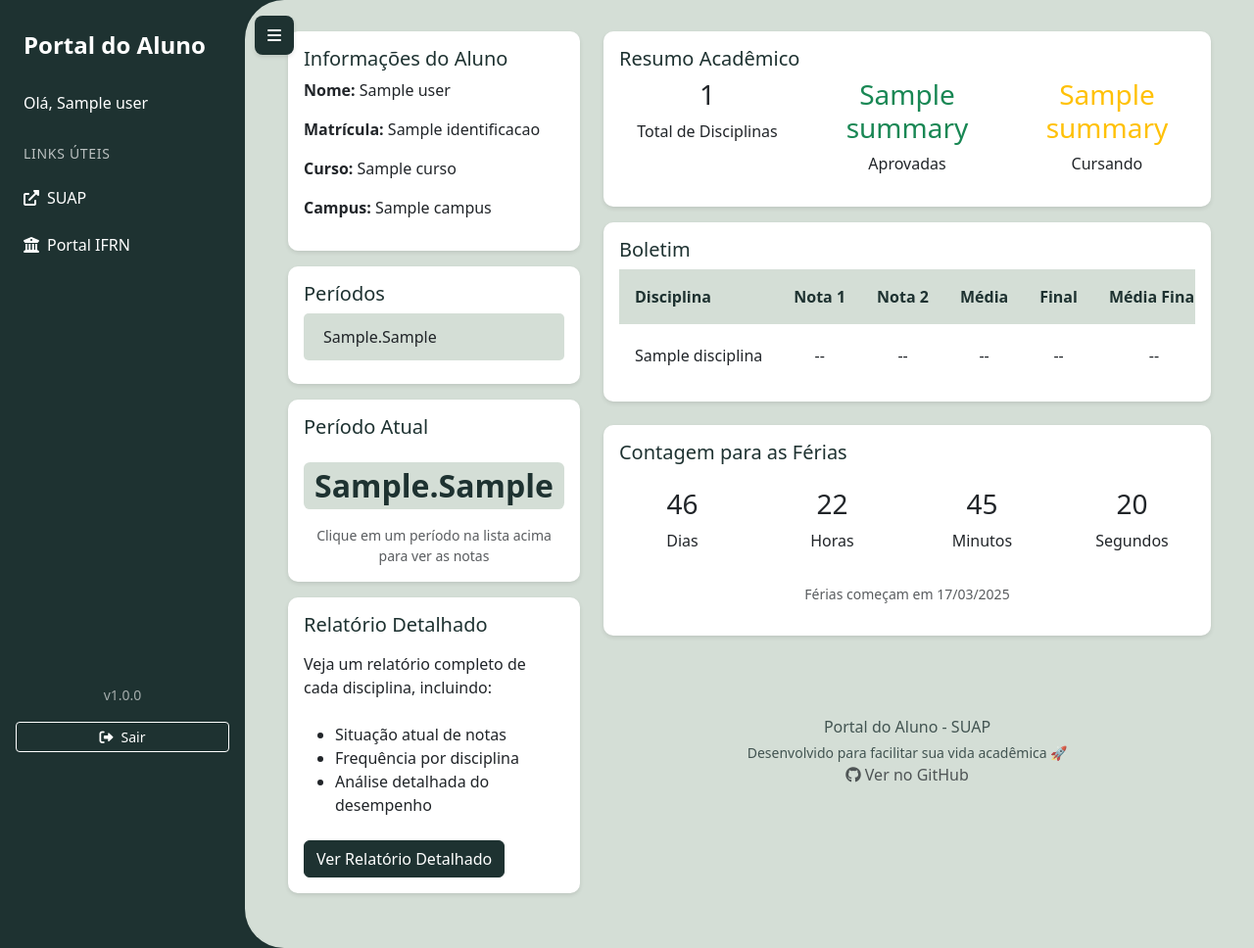
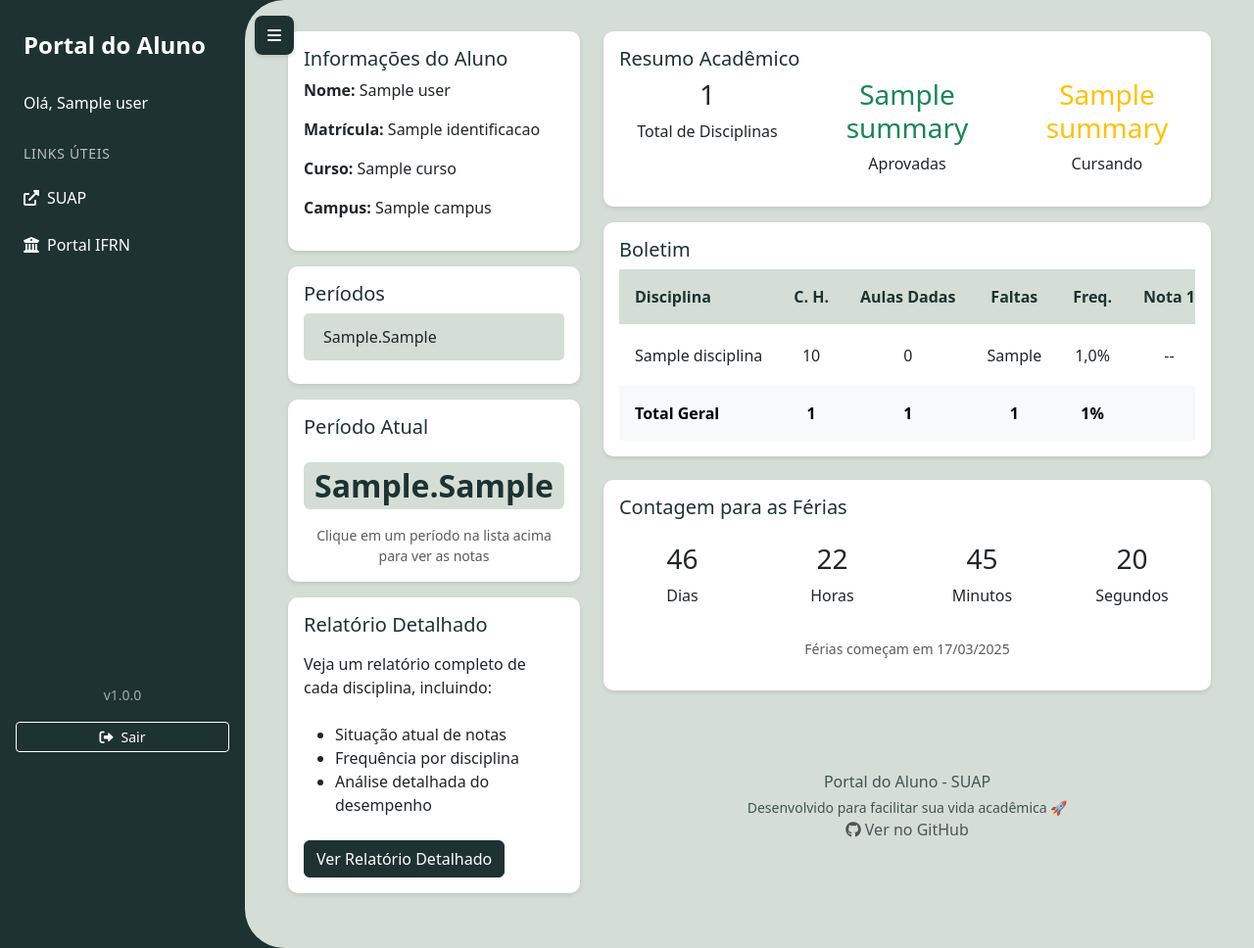
Before and after one commit to ErisvaldoBalbino/portaldoalunosuap, a Django app: template portal_estudante/templates/portal_estudante/dashboard.html in a window 1280 px wide. Shown: the whole page at 98% size. Run offline with Django 5.2, Linux system fonts and the light colour scheme; the template is opened without the code that fills it: most values are stand-ins (such as "Sample title", 1, 10 or a date in 2020).

Commit message:
feat: adiciona linha de total aulas/freq na tabela de boletim

```diff
--- a/portal_estudante/templates/portal_estudante/dashboard.html
+++ b/portal_estudante/templates/portal_estudante/dashboard.html
@@ -1,4 +1,5 @@
 {% load static %}
+{% load custom_filters %}
 <!DOCTYPE html>
 <html lang="pt-BR">
 <head>
@@ -188,28 +189,33 @@
                                         <thead>
                                             <tr>
                                                 <th class="border-0">Disciplina</th>
+                                                <th class="border-0 text-center">C. H.</th>
+                                                <th class="border-0 text-center">Aulas Dadas</th>
+                                                <th class="border-0 text-center">Faltas</th>
+                                                <th class="border-0 text-center">Freq.</th>
                                                 <th class="border-0 text-center">Nota 1</th>
                                                 <th class="border-0 text-center">Nota 2</th>
                                                 <th class="border-0 text-center">Média</th>
                                                 <th class="border-0 text-center">Final</th>
                                                 <th class="border-0 text-center">Média Final</th>
-                                                <th class="border-0 text-center">Faltas</th>
-                                                <th class="border-0 text-center">Freq.</th>
                                                 <th class="border-0 text-center">Status</th>
                                                 <th class="border-0 text-center">Ações</th>
                                             </tr>
                                         </thead>
                                         <tbody>
                                             {% for subject in grades %}
+                                                {% with discipline=disciplines|filter_by_name:subject.disciplina %}
                                                 <tr class="align-middle">
                                                     <td class="border-0">{{ subject.disciplina }}</td>
+                                                    <td class="border-0 text-center">{{ discipline.ch_total_aula|default:subject.carga_horaria }}</td>
+                                                    <td class="border-0 text-center">{{ subject.carga_horaria_cumprida|default:"0" }}</td>
+                                                    <td class="border-0 text-center">{{ subject.numero_faltas }}</td>
+                                                    <td class="border-0 text-center">{{ subject.percentual_carga_horaria_frequentada|floatformat:1 }}%</td>
                                                     <td class="border-0 text-center">{{ subject.nota_etapa_1.nota|default:"--" }}</td>
                                                     <td class="border-0 text-center">{{ subject.nota_etapa_2.nota|default:"--" }}</td>
                                                     <td class="border-0 text-center">{{ subject.media_disciplina|default:"--" }}</td>
                                                     <td class="border-0 text-center">{{ subject.nota_avaliacao_final.nota|default:"--" }}</td>
                                                     <td class="border-0 text-center">{{ subject.media_final_disciplina|default:"--" }}</td>
-                                                    <td class="border-0 text-center">{{ subject.numero_faltas }}</td>
-                                                    <td class="border-0 text-center">{{ subject.percentual_carga_horaria_frequentada|floatformat:1 }}%</td>
                                                     <td class="border-0 text-center">
                                                         {% if subject.situacao == "Aprovado" %}
                                                             <span class="status-approved">{{ subject.situacao }}</span>
@@ -223,7 +229,17 @@
                                                         </button>
                                                     </td>
                                                 </tr>
+                                                {% endwith %}
                                             {% endfor %}
+                                            <!-- Totals Row -->
+                                            <tr class="table-light fw-bold">
+                                                <td class="border-0">Total Geral</td>
+                                                <td class="border-0 text-center">{{ totals.total_classes }}</td>
+                                                <td class="border-0 text-center">{{ totals.total_classes_given }}</td>
+                                                <td class="border-0 text-center">{{ totals.total_absences }}</td>
+                                                <td class="border-0 text-center">{{ totals.total_frequency }}%</td>
+                                                <td class="border-0 text-center" colspan="7">--</td>
+                                            </tr>
                                         </tbody>
                                     </table>
                                 </div>
```
